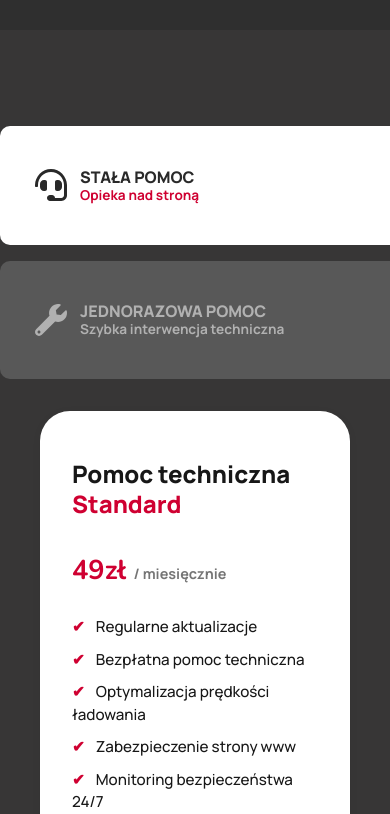
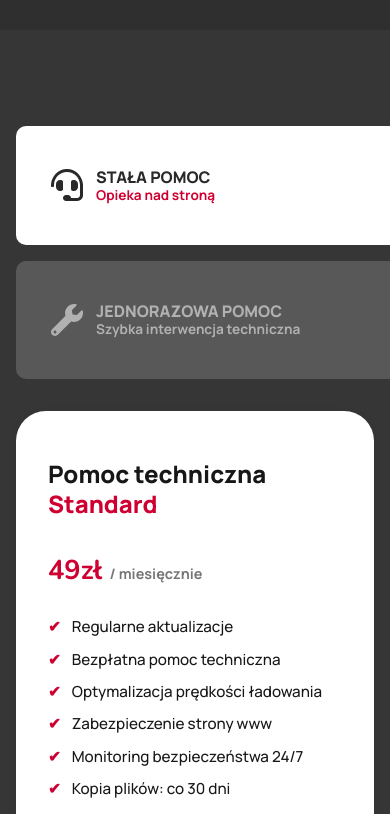
Before and after one commit to Grzegorz-dev/moja-strona-de, a Next.js app: page /klienci in a window 390 px wide. Shown: the part 440-1254 px from the top of the page. Built offline with nearby package versions, Linux system fonts and the light colour scheme.

Commit message:
Poprawki

```diff
--- a/src/app/klienci/klienci.module.css
+++ b/src/app/klienci/klienci.module.css
@@ -336,6 +336,14 @@
 
 /*  TELEFONY max 767px */
 @media (max-width: 767px) {
+  .columns {
+    margin: 0rem 1rem;
+  }
+  .supportTypesGrid button{
+    min-width: 100%;
+    margin: 0rem 1rem;
+  }
+
   .supportButton .title {
     font-size: 1rem;
   }
```
